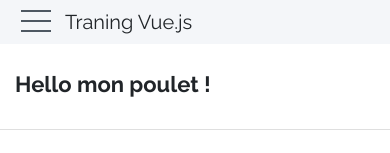
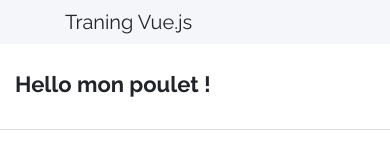
Before and after one commit to LaurentGoweb/VueJsComposantRoutage, a Vue app: page / in a window 390 px wide. Shown: the top 153 px of the page. Built offline with nearby package versions, Linux system fonts and the light colour scheme.

Commit message:
Update App.vue

```diff
--- a/src/App.vue
+++ b/src/App.vue
@@ -29,11 +29,6 @@
         ></path>
       </svg>
     </a>
-    <button class="menu-toggle d-lg-none">
-      <span></span>
-      <span></span>
-      <span></span>
-    </button>
 
     <Menu></Menu>
   </header>
```
